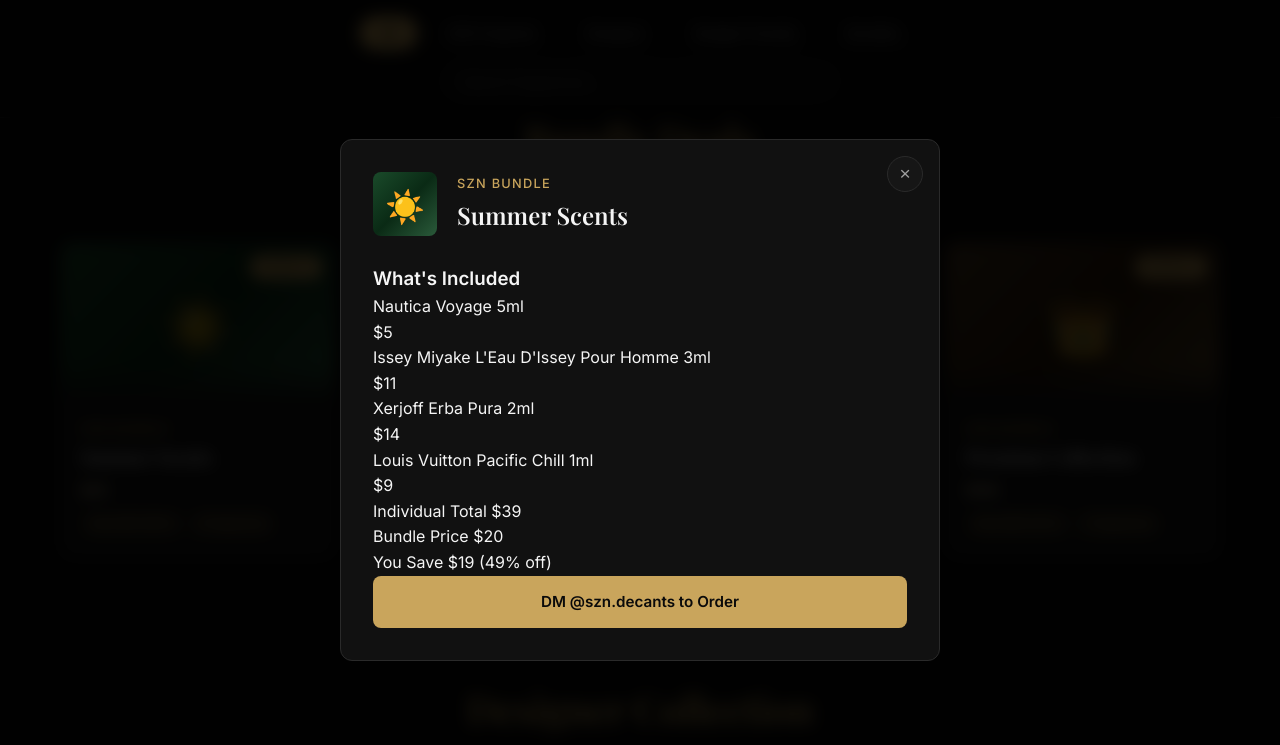
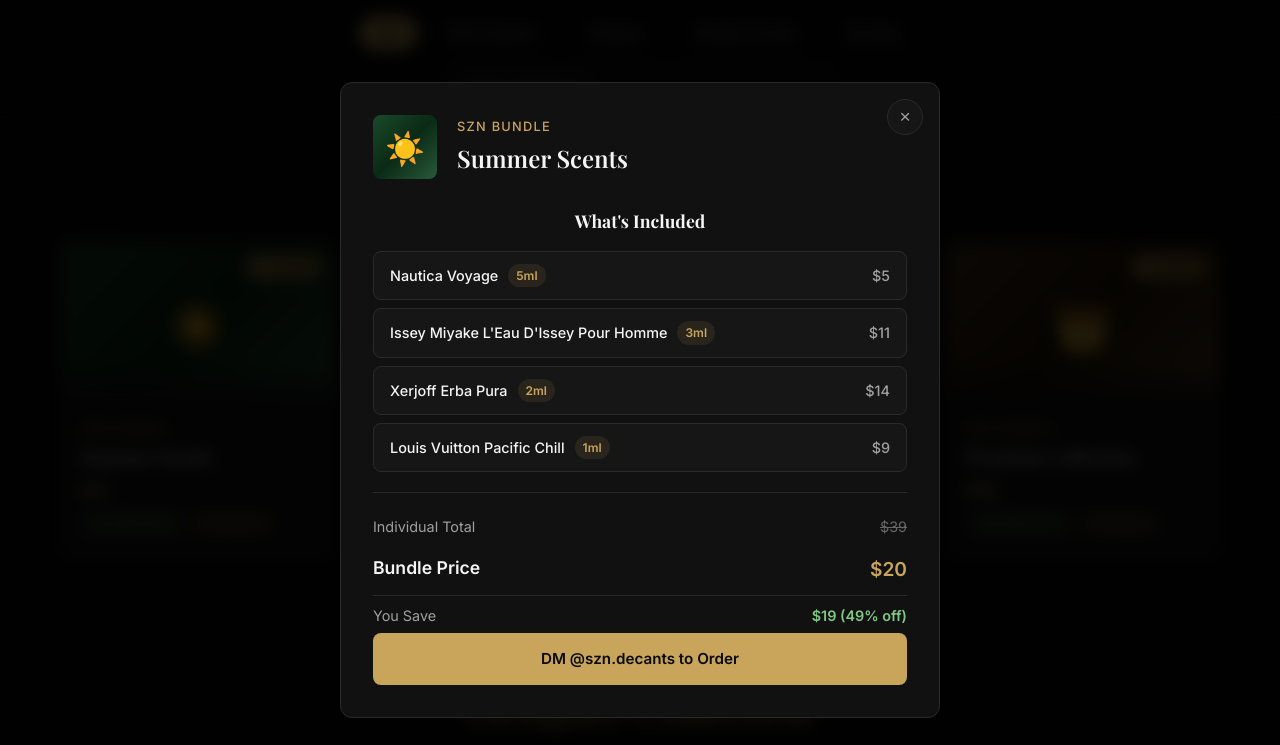
Before and after one commit to szn-decants/szn-decants.github.io, a plain HTML site: page index.html in a window 1280 px wide. Both pictures are taken after a click on the element 197 px from the left and 1776 px from the top of the page. Shown: the part 1376-2121 px from the top of the page. Drawn offline with nearby package versions, Linux system fonts and the light colour scheme.

Commit message:
Update style.css
bundles

```diff
--- a/style.css
+++ b/style.css
@@ -373,6 +373,145 @@ body {
   background: rgba(201,165,92,0.1);
   color: var(--gold);
   border: 1px solid rgba(201,165,92,0.15);
+}
+
+/* =============================================
+   BUNDLE CARDS
+   ============================================= */
+
+.bundle-card {
+  border-color: rgba(201,165,92,0.25);
+}
+
+.bundle-card:hover {
+  border-color: var(--gold);
+  box-shadow: 0 8px 32px rgba(201,165,92,0.15);
+}
+
+.bundle-badge {
+  background: linear-gradient(135deg, var(--gold) 0%, var(--gold-dark) 100%);
+  font-weight: 700;
+  letter-spacing: 0.15em;
+}
+
+.bundle-icon {
+  font-size: 3rem;
+  opacity: 0.9;
+}
+
+.bundle-save-tag {
+  background: rgba(76,175,80,0.15);
+  color: #81c784;
+  border-color: rgba(76,175,80,0.25);
+}
+
+/* =============================================
+   BUNDLE MODAL
+   ============================================= */
+
+.modal-bundle-items h3 {
+  font-family: 'Playfair Display', serif;
+  font-size: 1.1rem;
+  margin-bottom: 16px;
+  color: var(--text-primary);
+  text-align: center;
+}
+
+.bundle-items-list {
+  display: flex;
+  flex-direction: column;
+  gap: 8px;
+  margin-bottom: 20px;
+}
+
+.bundle-item-row {
+  display: flex;
+  justify-content: space-between;
+  align-items: center;
+  padding: 12px 16px;
+  background: var(--bg-card);
+  border: 1px solid var(--border);
+  border-radius: var(--radius-sm);
+  transition: var(--transition);
+}
+
+.bundle-item-row:hover {
+  border-color: var(--gold-dark);
+}
+
+.bundle-item-info {
+  display: flex;
+  align-items: center;
+  gap: 10px;
+  flex: 1;
+  min-width: 0;
+}
+
+.bundle-item-name {
+  font-size: 0.9rem;
+  color: var(--text-primary);
+  font-weight: 500;
+  white-space: nowrap;
+  overflow: hidden;
+  text-overflow: ellipsis;
+}
+
+.bundle-item-size {
+  font-size: 0.75rem;
+  color: var(--gold);
+  background: rgba(201,165,92,0.1);
+  padding: 2px 8px;
+  border-radius: 50px;
+  font-weight: 600;
+  flex-shrink: 0;
+}
+
+.bundle-item-price {
+  font-size: 0.9rem;
+  color: var(--text-secondary);
+  font-weight: 500;
+  flex-shrink: 0;
+  margin-left: 12px;
+}
+
+.bundle-savings {
+  border-top: 1px solid var(--border);
+  padding-top: 16px;
+}
+
+.bundle-total-row {
+  display: flex;
+  justify-content: space-between;
+  padding: 6px 0;
+  font-size: 0.9rem;
+  color: var(--text-secondary);
+}
+
+.bundle-total-strikethrough {
+  text-decoration: line-through;
+  opacity: 0.6;
+}
+
+.bundle-price-row {
+  font-size: 1.1rem;
+  font-weight: 600;
+  color: var(--text-primary);
+  padding: 10px 0;
+}
+
+.bundle-total-price {
+  color: var(--gold);
+  font-size: 1.2rem;
+}
+
+.bundle-savings-row {
+  padding-top: 8px;
+  border-top: 1px solid var(--border);
+}
+
+.bundle-total-savings {
+  color: #81c784;
+  font-weight: 600;
 }
 
 /* =============================================
```
